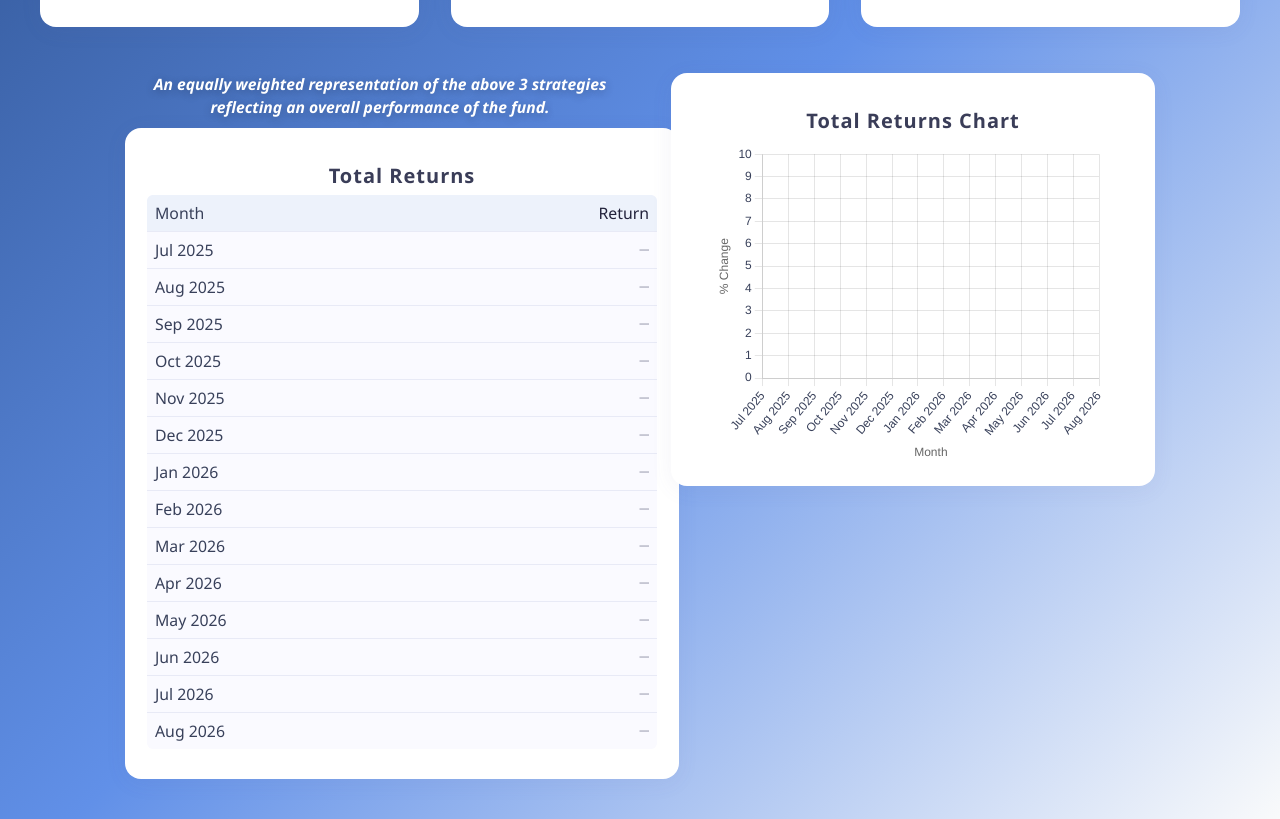
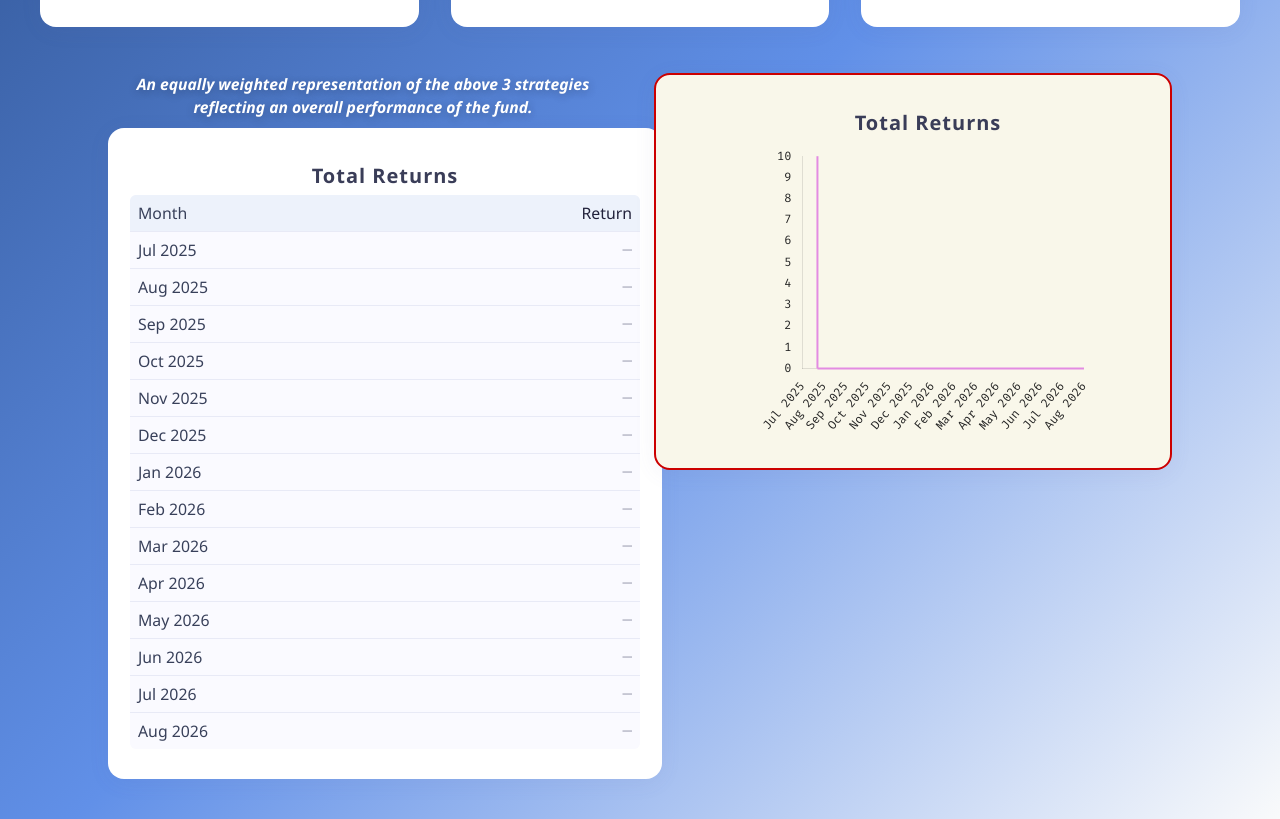
Before and after one commit to Kronix98/Multi-Strategy-Fund, a plain HTML site: page index.html in a window 1280 px wide. Shown: the part 917-1736 px from the top of the page. Drawn offline with nearby package versions, Linux system fonts and the light colour scheme.

Commit message:
Update index.html

```diff
--- a/index.html
+++ b/index.html
@@ -182,7 +182,7 @@
     .total-returns-area {
       width: 100%;
       display: flex;
-      flex-direction: row; /* Change to row for graph placement */
+      flex-direction: row;
       align-items: flex-start;
       justify-content: center;
       margin-top: 46px;
@@ -231,15 +231,17 @@
       min-width: 370px;
       max-width: 440px;
       width: 100%;
-      background: #fff;
+      background: #f9f7ea;
       border-radius: 16px;
       box-shadow: 0 4px 22px rgba(100, 100, 150, 0.07);
-      padding: 34px 22px 22px 22px;
+      padding: 34px 22px 22px 52px; /* Shift the chart to the right */
       display: flex;
       flex-direction: column;
       align-items: center;
       margin-left: 0;
       margin-right: 0;
+      border: 2px solid #c00; /* Thin red border as in the image */
+      position: relative;
     }
     .graph-title {
       font-size: 1.25rem;
@@ -411,12 +413,38 @@
         </section>
       </div>
       <div class="graph-container">
-        <div class="graph-title">Total Returns Chart</div>
-        <canvas id="returnsChart" width="400" height="320"></canvas>
+        <div class="graph-title">Total Returns</div>
+        <canvas id="returnsChart" width="340" height="300"></canvas>
       </div>
     </div>
   </main>
   <script>
+    // Custom Chart.js plugin for colored axes
+    Chart.register({
+      id: 'customAxes',
+      afterDraw: function(chart) {
+        const ctx = chart.ctx;
+        const chartArea = chart.chartArea;
+        if (!chartArea) return;
+        // Draw vertical axis using light purple
+        ctx.save();
+        ctx.beginPath();
+        ctx.strokeStyle = "#e38be2";
+        ctx.lineWidth = 2;
+        ctx.moveTo(chartArea.left + 15, chartArea.top);
+        ctx.lineTo(chartArea.left + 15, chartArea.bottom);
+        ctx.stroke();
+        // Draw horizontal axis using light purple
+        ctx.beginPath();
+        ctx.strokeStyle = "#e38be2";
+        ctx.lineWidth = 2;
+        ctx.moveTo(chartArea.left + 15, chart.scales.y.getPixelForValue(0));
+        ctx.lineTo(chartArea.right, chart.scales.y.getPixelForValue(0));
+        ctx.stroke();
+        ctx.restore();
+      }
+    });
+
     // Cartesian coordinate graph with Chart.js
     const ctx = document.getElementById('returnsChart').getContext('2d');
     new Chart(ctx, {
@@ -430,11 +458,14 @@
         datasets: [{
           label: '% Change',
           data: [], // No line data yet
-          borderColor: '#2d6cdf',
-          backgroundColor: 'rgba(45,108,223,0.08)',
+          borderColor: "#222",
+          backgroundColor: "rgba(0,0,0,0)",
+          pointBackgroundColor: "#222",
+          pointBorderColor: "#222",
+          pointRadius: 4,
           fill: false,
-          tension: 0.25,
-          pointRadius: 0
+          borderWidth: 2,
+          tension: 0
         }]
       },
       options: {
@@ -442,19 +473,37 @@
         plugins: {
           legend: { display: false }
         },
+        layout: {
+          padding: {
+            left: 16,
+            right: 0,
+            top: 10,
+            bottom: 10
+          }
+        },
         scales: {
           x: {
-            title: { display: true, text: 'Month' },
-            ticks: { color: '#38405a' }
+            title: { display: false },
+            ticks: {
+              color: "#222",
+              font: { size: 12, family: "'Fira Mono', 'Consolas', monospace" }
+            },
+            grid: { display: false }
           },
           y: {
-            title: { display: true, text: '% Change' },
+            title: { display: false },
             min: 0,
             max: 10,
-            ticks: { stepSize: 1, color: '#38405a' }
+            ticks: {
+              stepSize: 1,
+              color: "#222",
+              font: { size: 12, family: "'Fira Mono', 'Consolas', monospace" }
+            },
+            grid: { display: false }
           }
         }
-      }
+      },
+      plugins: ['customAxes']
     });
   </script>
 </body>
```
